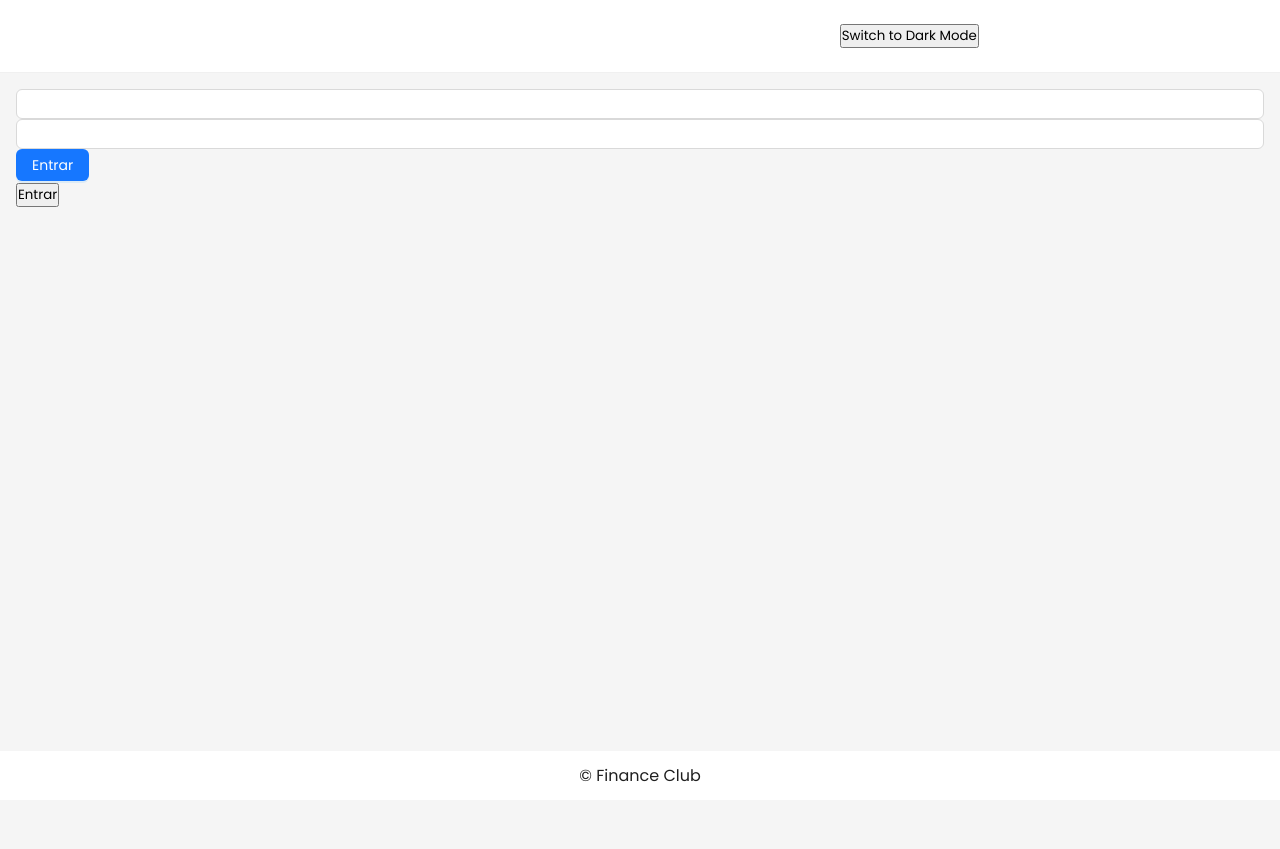
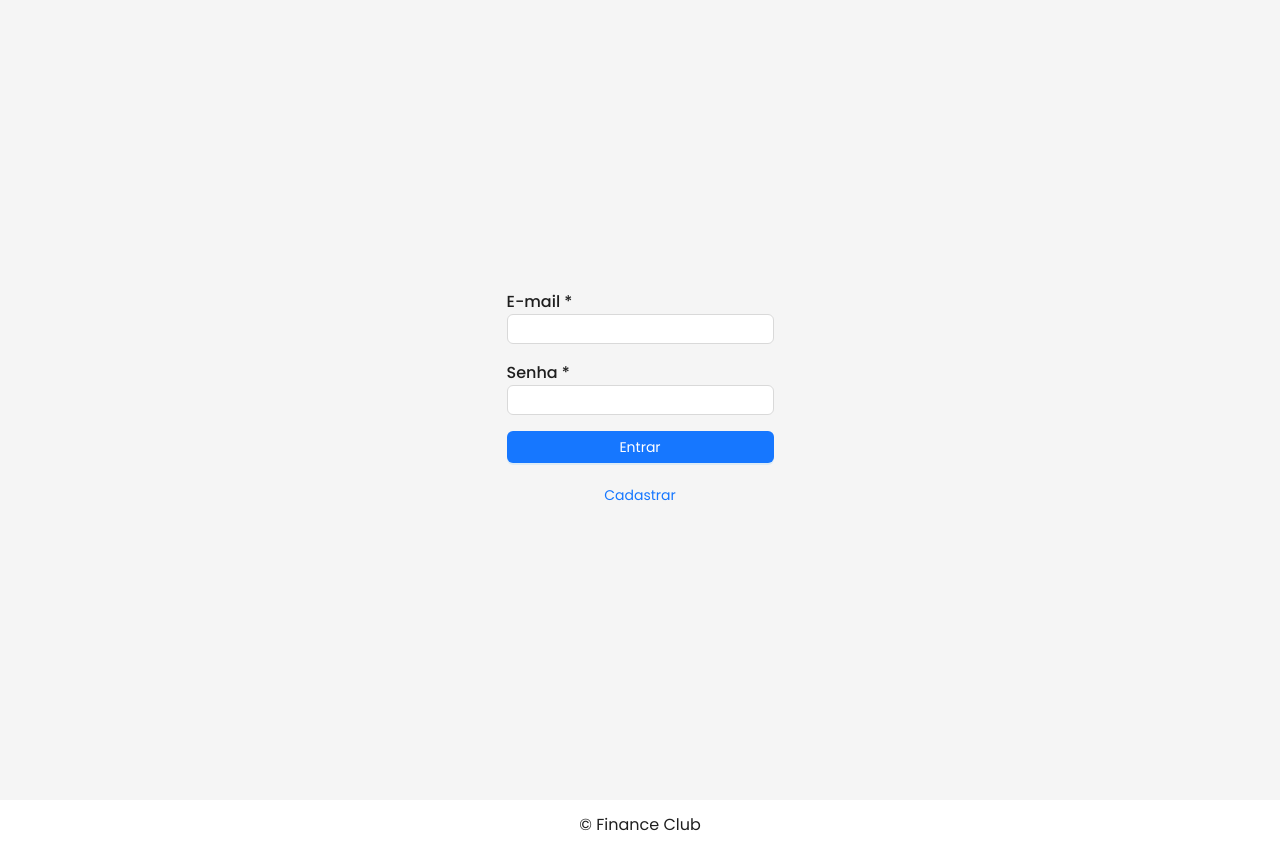
Before and after one commit to eurayssal/FinanceWebApp, a React (Create React App) app in the folder finance/: page /entrar in a window 1280 px wide. Before the commit the page ends 800 px from the top, so only its background shows below. Built offline with nearby package versions, Linux system fonts and the light colour scheme.

Commit message:
Ajuste estrutura de pastas

```diff
--- a/finance/src/app/cad-tag/index.tsx
+++ b/finance/src/app/cad-tag/index.tsx
@@ -27,9 +27,9 @@ const CadTagView = () => {
     }, []);
 
     return (<AppLayout>
-        {/* {tags.map((tag, index) => (
+        {tags.map((tag, index) => (
             <li key={index}>{tag.nome}</li>
-        ))} */}
+        ))}
 
     </AppLayout>)
 }
--- a/finance/src/site/_layout/index.tsx
+++ b/finance/src/site/_layout/index.tsx
@@ -1,26 +1,13 @@
 import React, { PropsWithChildren } from 'react'
-import { AppLayoutJss, Footer, LayoutContainerJss, LeftConteiner, RigthConteiner, TopBar } from './jss'
+import { AppLayoutJss, Footer } from './jss'
 import ThemeProvider from '../../contexts/provider'
-import ToggleThemeButton from '../../contexts/toggleThemeButton';
 
 const SiteLayout: React.FC<PropsWithChildren> = ({
     children
 }) => {
     return (<AppLayoutJss>
         <ThemeProvider>
-            <TopBar>
-                <RigthConteiner>
-                    {/* <LogoImg onClick={toLandingPage} src={Logo} /> */}
-                </RigthConteiner>
-                <LeftConteiner>
-                    <ToggleThemeButton />
-                </LeftConteiner>
-            </TopBar>
-
-            <LayoutContainerJss>
-                {children}
-            </LayoutContainerJss>
-
+            {children}
             <Footer>© Finance Club</Footer>
         </ThemeProvider>
     </AppLayoutJss>)
--- a/finance/src/site/_layout/jss.tsx
+++ b/finance/src/site/_layout/jss.tsx
@@ -9,22 +9,7 @@ export const AppLayoutJss = styled.div({
     flexDirection: 'column',
 });
 
-// TopBar
-
-export const TopBar = styled.div(() => {
-    const theme = useContext(ThemeContext);
-    return {
-        paddingLeft: '2rem',
-        paddingRight: '2rem',
-        display: 'flex',
-        alignItems: 'center',
-        justifyContent: "space-around",
-        backgroundColor: theme.pallete.background.colorBgContainer,
-        borderBottom: `1px solid ${theme.pallete.colorBorder.colorBorderSecondary}`
-    }
-});
-
-
+//Footer
 export const Footer = styled.div(() => {
     const theme = useContext(ThemeContext);
     return {
@@ -37,26 +22,3 @@ export const Footer = styled.div(() => {
         justifyContent: 'center'
     }
 });
-
-export const LeftConteiner = styled.div({
-    display: 'flex',
-    paddingTop: '24px',
-    paddingBottom: '24px',
-    gap: '16px'
-});
-
-export const CenterContainer = styled.div({
-});
-
-export const RigthConteiner = styled.div({
-});
-
-
-export const LayoutContainerJss = styled.div({
-    margin: '16px'
-})
-
-export const LogoImg = styled.img({
-    maxWidth: '150px',
-    cursor: 'pointer'
-})
--- a/finance/src/site/lp.tsx
+++ b/finance/src/site/landing-page/index.tsx
@@ -1,12 +1,12 @@
 import React from 'react'
-import Button from '../components/button'
-import SiteLayout from './_layout'
+import Button from '../../components/button'
+import SiteLayout from '../_layout'
 import { useNavigate } from 'react-router-dom';
 
 const LandingPageView: React.FC = () => {
     const navigate = useNavigate();
 
-    const handleClick = () => navigate('/entrar');
+    const handleClick = () => navigate('/site/entrar');
 
     return (<SiteLayout>
         <Button text='Entrar' onClick={handleClick} />
--- a/finance/src/site/login/index.tsx
+++ b/finance/src/site/login/index.tsx
@@ -5,6 +5,7 @@ import { useNavigate } from 'react-router-dom';
 import hookApi from '../../hooks/api';
 import Input from '../../components/input';
 import Button from '../../components/button';
+import DisplayFlex from '../../components/display/display-flex';
 
 const LoginView: React.FC = () => {
     const api = hookApi();
@@ -29,16 +30,21 @@ const LoginView: React.FC = () => {
     };
 
     return (<SiteLayout>
+        <DisplayFlex height='100vh' justifyContent='center' alignItems='center'>
             <Form onSubmitAsync={handleLogin}>
-            <Input name='email' type="email" value={email}
+                <DisplayFlex flexDirection='column' gap={16}>
+                    <Input label='E-mail' name='email' type="email" value={email}
                         onChange={(e) => setEmail(e.target.value)} required />
-            <Input name='senha' type="password" value={senha}
+                    <Input label='Senha' name='senha' type="password" value={senha}
                         onChange={(e) => setSenha(e.target.value)} required />
 
                     {error && <p style={{ color: 'red' }}>{error}</p>}
                     <Button text='Entrar' type='submit' />
-            <button type="submit">Entrar</button>
+                    <Button text='Cadastrar' variant='link' onClick={() => navigate('/site/cadastrar')} />
+                </DisplayFlex>
             </Form>
+        </DisplayFlex>
+
     </SiteLayout>);
 };
 
--- a/finance/src/site/route.tsx
+++ b/finance/src/site/route.tsx
@@ -1,6 +1,6 @@
 import React from 'react';
 import { Navigate, Route, Routes } from 'react-router-dom';
-import LandingPageView from './lp';
+import LandingPageView from './landing-page';
 import LoginView from './login';
 
 const SiteRoute: React.FC = () => {
```
Lines whose indentation alone changed are shown as unchanged.
